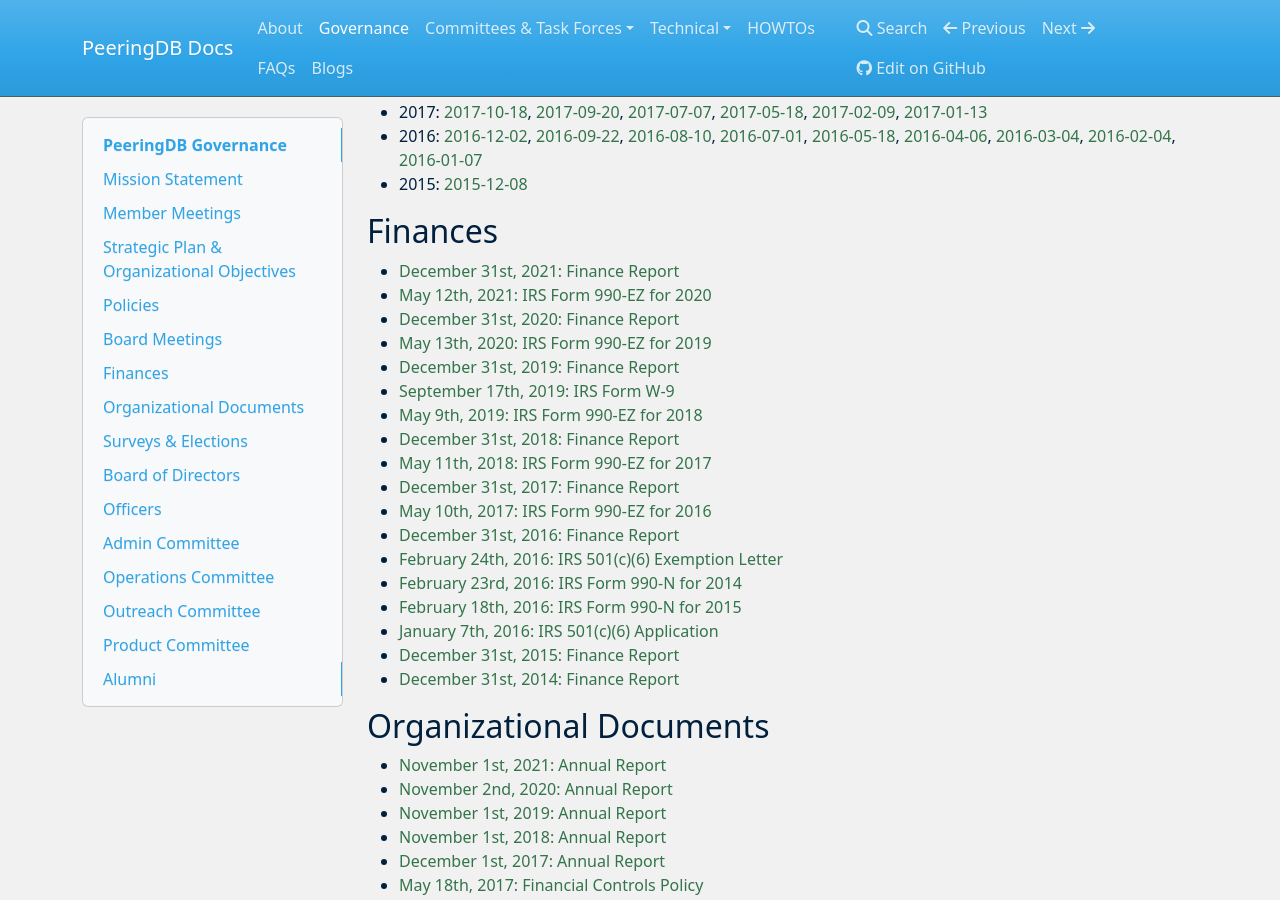
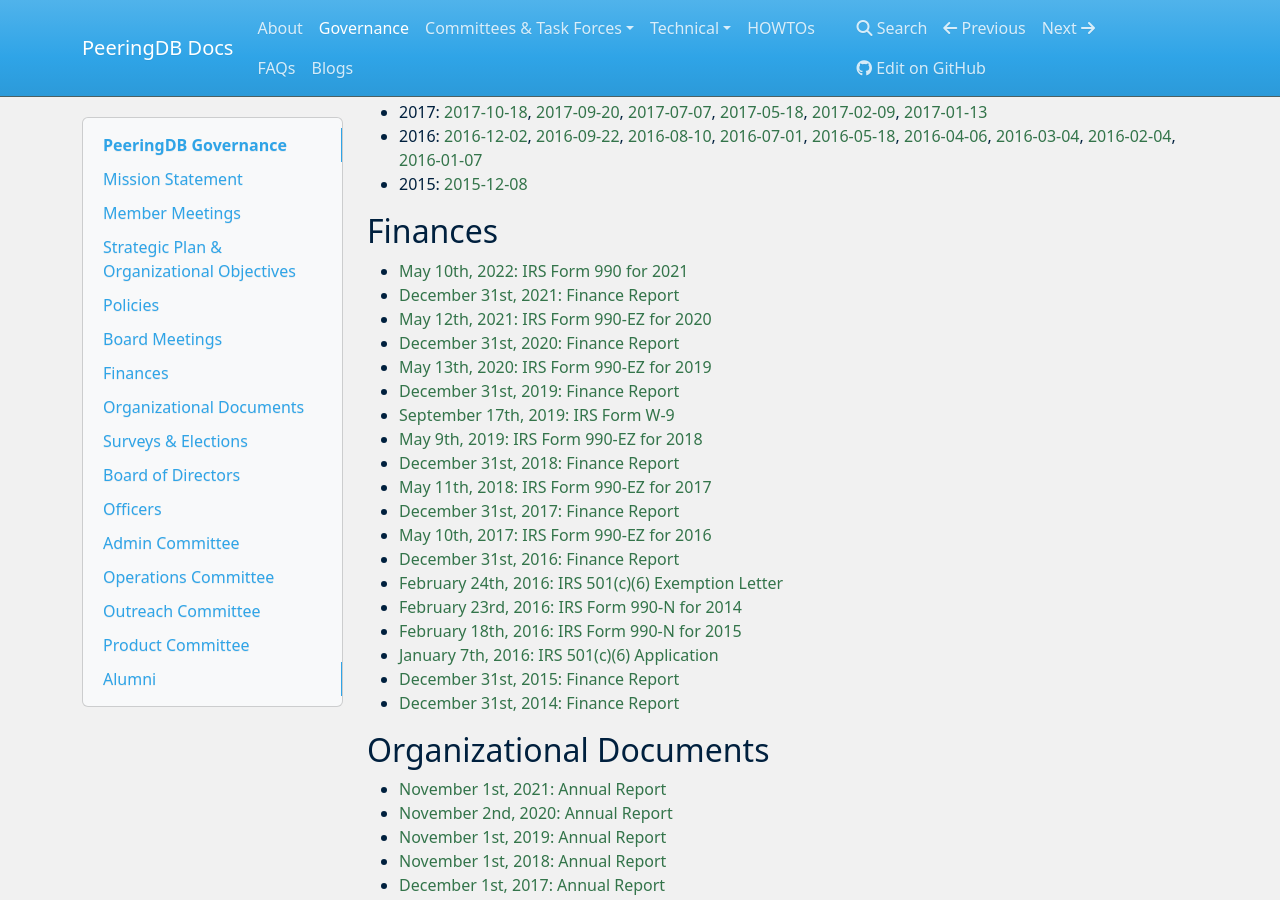
Before and after one commit to peeringdb/docs, an MkDocs documentation site: the page built from docs/gov.md, in a window 1280 px wide and 900 px high, scrolled down 875 px. Built offline with MkDocs 1.6.1, drawn with Linux system fonts in a browser that asks for light colours; nearby versions of some CDN libraries.

Commit message:
IRS Form 990.

```diff
--- a/docs/gov.md
+++ b/docs/gov.md
@@ -41,6 +41,7 @@
 
 ## Finances
 
+- [May 10th, 2022: IRS Form 990 for 2021](gov/finances/2022-05-10_2021_Form_990.pdf)
 - [December 31st, 2021: Finance Report](gov/finances/2021-12-31_PeeringDB_Finances.pdf)
 - [May 12th, 2021: IRS Form 990-EZ for 2020](gov/finances/2021-05-12_2020_Form_990-EZ.pdf)
 - [December 31st, 2020: Finance Report](gov/finances/2020-12-31_PeeringDB_Finances.pdf)
```
Also changed, not shown: 1 other file.
